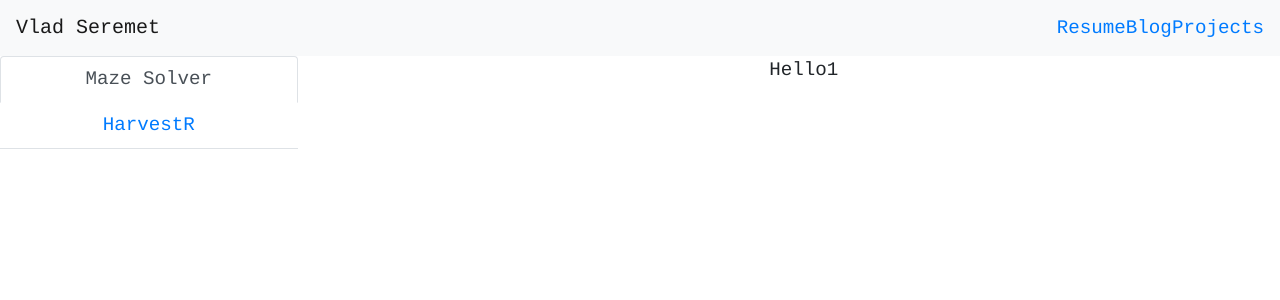
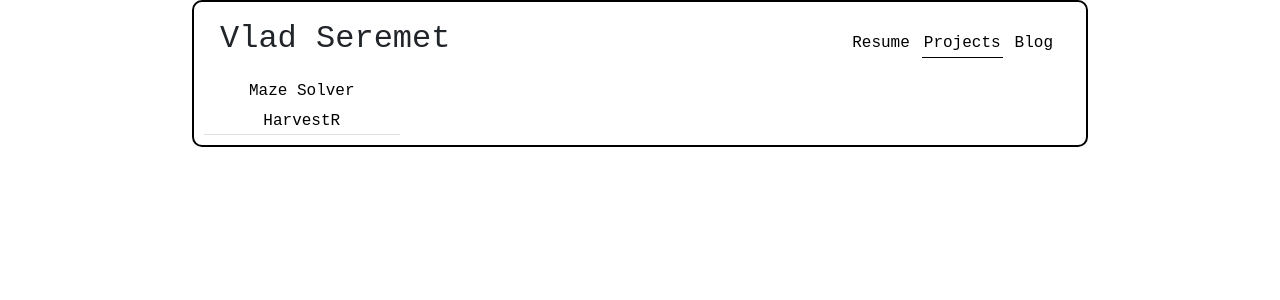
Before and after one commit to shervlad/shervlad.github.io, a React (Create React App) app: page /projects in a window 1280 px wide. Shown: the top 300 px of the page. Built offline with nearby package versions, Linux system fonts and the light colour scheme.

Commit message:
polish layout

```diff
--- a/public/style.css
+++ b/public/style.css
@@ -1,3 +1,96 @@
-.nav-link:hover {
-  text-decoration: underline;
+
+* {
+  box-sizing: border-box;
 }
+
+
+h2 {
+    text-align: center;
+}
+.navlink {
+    padding: 2px;
+    display: inline-block;
+    color: black;
+    font-size: large;
+}
+
+.navlink-left {
+    width: 100%;
+    padding-top: 5px;
+}
+.navlink:hover {
+    text-decoration: none;
+}
+
+.ProjectsContainer {
+    position:relative;
+    width: 100%;
+}
+
+.ProjectsContainer:after {
+  content: "";
+  display: table;
+  clear: both;
+}
+
+@media screen and (max-width: 600px) {
+  .ProjectsNav {
+    width: 100%;
+  }
+  .ProjectBody {
+      width: 100%;
+  }
+}
+
+.ProjectsNav {
+    float:left;
+    width: 20%;
+}
+
+.ProjectBody {
+    float:left;
+    width: 80%;
+}
+
+.navlink-container {
+    display: inline-block;
+    padding: 0px 5px 0px 5px;
+}
+.main-container {
+    /* position: fixed; */
+    margin: auto;
+    width: 70%;
+    border: 2px solid black;
+    padding: 10px;
+    border-radius: 10px;
+}
+
+.left {
+    display: inline-block;
+    float: left;
+}
+
+.right {
+    display: inline-block;
+    float: right;
+
+}
+
+
+.video-wrapper {
+    padding: 10px;
+    background: white;
+    box-sizing: border-box;
+    /* resize: horizontal; */
+    border: 1px dashed;
+    overflow: auto;
+    max-width: 100%;
+    height: calc(100vh - 16px);
+}
+
+
+.video-frame {
+  width: 100%;
+  height: 100%;
+  background: gold; /** <-- For the demo **/
+}
--- a/src/App.css
+++ b/src/App.css
@@ -1,6 +1,6 @@
 .App {
   text-align: center;
-  font-family: Courier;
+  font-family: monospace;
   font-size: larger;
 }
 
--- a/src/App.js
+++ b/src/App.js
@@ -2,25 +2,39 @@ import React from 'react';
 import './App.css';
 // import Navbar from './components/navbar';
 import Projects from './components/projects';
-import {BrowserRouter as Router, Link, Route} from 'react-router-dom';
+import {BrowserRouter as Router, Link, Route, NavLink} from 'react-router-dom';
 import 'bootstrap/dist/css/bootstrap.min.css';
 import * as ReactBootstrap from 'react-bootstrap';
 function App() {
+  var activelink=0;
   return (
     <Router basename={process.env.PUBLIC_URL}>
-      <div className="App">
-      <ReactBootstrap.Navbar bg="light" expand="sm" sticky="top">
-        <ReactBootstrap.Navbar.Brand href='https://www.shervlad.github.io/'>Vlad Seremet</ReactBootstrap.Navbar.Brand>
-        <ReactBootstrap.Navbar.Toggle aria-controls="responsive-navbar-nav" />
-        <ReactBootstrap.Navbar.Collapse id="responsive-navbar-nav">
-          <ReactBootstrap.Nav className="ml-auto">
-            <Link to="resume" className="link">Resume</Link>
-            <Link to="blog">Blog</Link>
-            <Link to="projects">Projects</Link>
-          </ReactBootstrap.Nav>
-        </ReactBootstrap.Navbar.Collapse>
-      </ReactBootstrap.Navbar>
-      <Route path='/projects' component={Projects}/>
+      <div className="App main-container">
+        <div className="navbar">
+        <div className="left">
+          <h2>Vlad Seremet</h2>
+        </div>
+        <div className="right">
+              <div className="navlink-container">
+              <NavLink to="/resume" className="navlink" activeStyle={{borderBottom: '1px solid black', padding: '2px'}}>
+                Resume
+              </NavLink>
+              </div>
+              <div className="navlink-container">
+              <NavLink to="/projects" className="navlink" activeStyle={{borderBottom: 'solid 1px black', padding: '2px'}} >
+              Projects
+              </NavLink>
+              </div>
+              <div className="navlink-container">
+              <NavLink to="/blog" className="navlink" activeStyle={{borderBottom: 'solid 1px black', padding: '2px'}}>
+                Blog
+              </NavLink>
+              </div>
+
+        </div>
+
+        </div>
+          <Route path='/projects' component={Projects}/>
       </div>
     </Router>
   );
--- /dev/null
+++ b/src/components/harvestRProject.jsx
@@ -0,0 +1,13 @@
+import React, { Component } from 'react'
+import * as ReactBootstrap from 'react-bootstrap';
+import {BrowserRouter as Router, Link, Route, NavLink} from 'react-router-dom';
+
+export default class HarvestRProject extends Component {
+  render() {
+    return (
+      <div>
+        <h2>HarvesR: using reinforcement learning for fruit picking</h2>
+      </div>
+    )
+  }
+}
--- /dev/null
+++ b/src/components/mazeSolverProject.jsx
@@ -0,0 +1,22 @@
+import React, { Component } from 'react'
+import * as ReactBootstrap from 'react-bootstrap';
+import {BrowserRouter as Router, Link, Route, NavLink} from 'react-router-dom';
+
+export default class MazeSolverProject extends Component {
+  render() {
+    return (
+      <div>
+        <h2> Wall3D: Maze Solving Challenge </h2>
+        <div className="video-wrapper">
+          <iframe className="video-frame" src="https://www.youtube.com/embed/PrP86YrPoR0" frameborder="0" allow="accelerometer; autoplay; encrypted-media; gyroscope; picture-in-picture" allowfullscreen></iframe>
+        </div>
+
+
+        <div className="video-wrapper">
+          <iframe className="video-frame" src="https://docs.google.com/presentation/d/e/2PACX-1vTqXaYhTXgwJ_DPO3bpJjTPzB6wHcrB4mNkEAurd-2MHXkMApfmxKwZkfwkg2wChygbciwCbMuz_3Cd/embed?start=false&loop=false&delayms=3000" frameborder="0" width="960" height="569" allowfullscreen="true" mozallowfullscreen="true" webkitallowfullscreen="true"></iframe>
+
+        </div>
+      </div>
+    )
+  }
+}
--- a/src/components/projects.jsx
+++ b/src/components/projects.jsx
@@ -1,33 +1,48 @@
 import React, { Component } from 'react'
-import * as ReactBootstrap from 'react-bootstrap';
-
+import {Tab, Col, Row, Nav} from 'react-bootstrap';
+import {BrowserRouter as Router, Link, Route, NavLink} from 'react-router-dom';
+import MazeSolverProject from './mazeSolverProject';
+import HarvestRProject from './harvestRProject';
 export default class Projects extends Component {
   render() {
     return (
-        <ReactBootstrap.Tab.Container id="left-tabs-example" defaultActiveKey="first">
-        <ReactBootstrap.Row>
-            <ReactBootstrap.Col sm={3}>
-            <ReactBootstrap.Nav variant="tabs" className="flex-column">
-                <ReactBootstrap.Nav.Item>
-                <ReactBootstrap.Nav.Link eventKey="first">Maze Solver</ReactBootstrap.Nav.Link>
-                </ReactBootstrap.Nav.Item>
-                <ReactBootstrap.Nav.Item>
-                <ReactBootstrap.Nav.Link eventKey="second">HarvestR</ReactBootstrap.Nav.Link>
-                </ReactBootstrap.Nav.Item>
-            </ReactBootstrap.Nav>
-            </ReactBootstrap.Col>
-            <ReactBootstrap.Col sm={9}>
-            <ReactBootstrap.Tab.Content>
-                <ReactBootstrap.Tab.Pane eventKey="first">
-                    Hello1
-                </ReactBootstrap.Tab.Pane>
-                <ReactBootstrap.Tab.Pane eventKey="second">
-                    Hello2
-                </ReactBootstrap.Tab.Pane>
-            </ReactBootstrap.Tab.Content>
-            </ReactBootstrap.Col>
-        </ReactBootstrap.Row>
-        </ReactBootstrap.Tab.Container>
+        <Tab.Container id="left-tabs-example" defaultActiveKey="first">
+            <Row>
+                <Col lg={3}>
+                <Nav variant="tabs" className="flex-column">
+                    <Nav.Item>
+                        <NavLink   to="/projects/maze_solver" className="navlink navlink-left"
+                                   activeStyle={{
+                                        border: '1px solid black',
+                                        padding: '2px',
+                                        borderRadius: '10px'
+                                        }}
+                                    exact>
+                                    Maze Solver
+
+                        </NavLink>
+                    </Nav.Item>
+                    <Nav.Item>
+                        <NavLink   to="/projects/harvestr" className="navlink navlink-left"
+                                   activeStyle={{
+                                        border: '1px solid black',
+                                        padding: '2px',
+                                        borderRadius: '10px'
+                                        }}
+                                    exact>
+                        HarvestR
+                        </NavLink>
+                    </Nav.Item>
+                </Nav>
+                </Col>
+                <Col lg={9}>
+                <Tab.Content>
+                    <Route path="/projects/maze_solver" component={MazeSolverProject} exact/>
+                    <Route path="/projects/harvestr" component={HarvestRProject} exact/>
+                </Tab.Content>
+                </Col>
+            </Row>
+        </Tab.Container>
     )
   }
 }
```
